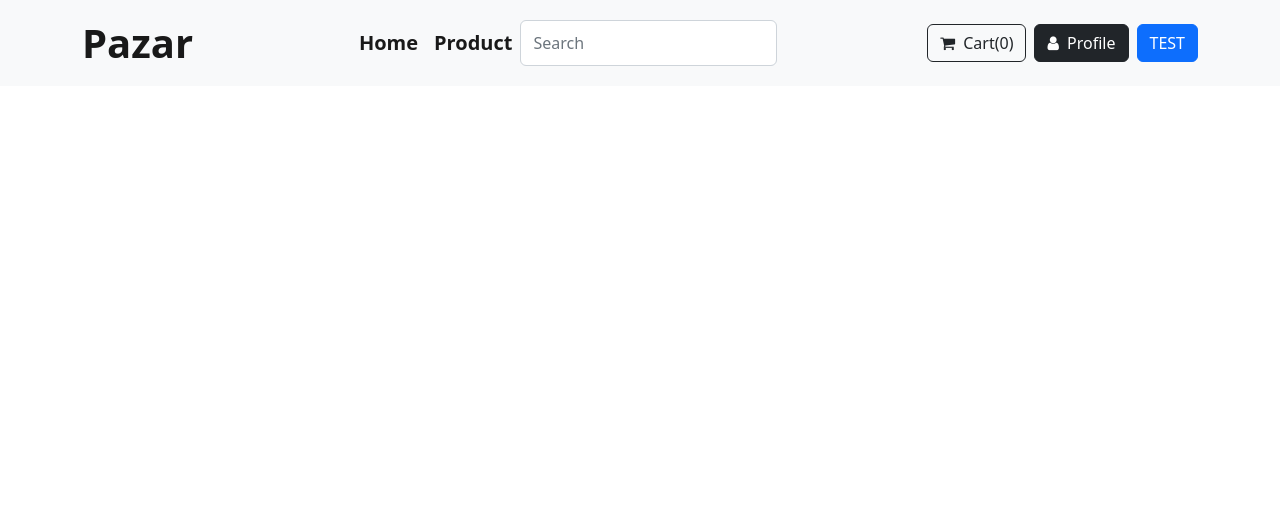
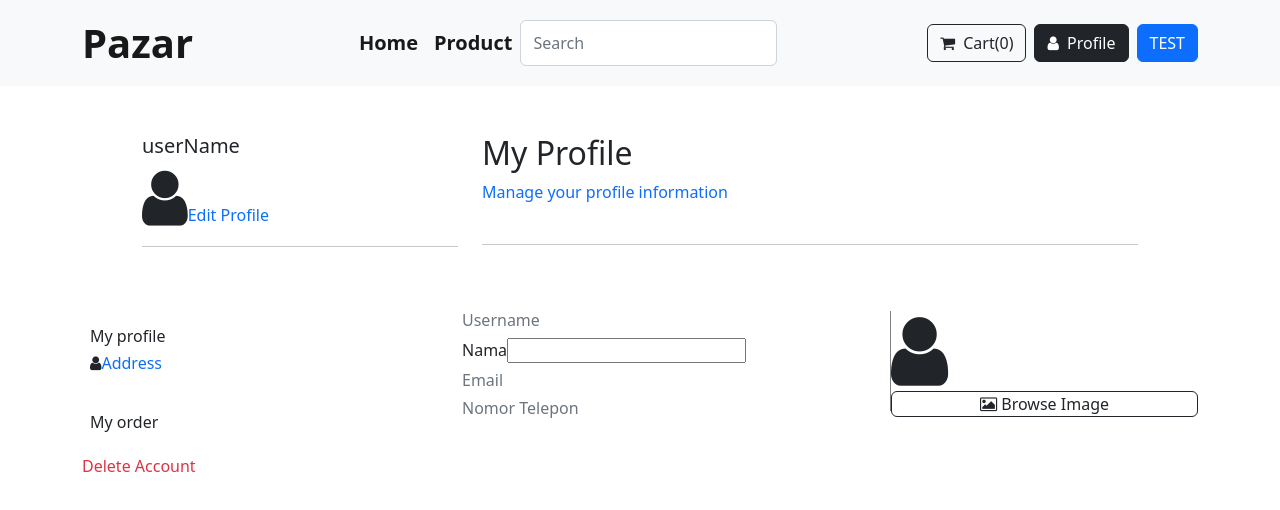
Before and after one commit to ALTA-FE07-IkramAbdillah/Pazar-app, a React (Create React App) app: page /profile in a window 1280 px wide. Shown: the top 510 px of the page. Built offline with nearby package versions, Linux system fonts and the light colour scheme.

Commit message:
add profile

```diff
--- a/src/App.css
+++ b/src/App.css
@@ -2,3 +2,8 @@
 .navbar-nav a {
   font-size: 15px;
 }
+.vl {
+  border-left: 1px solid grey;
+  height: 100px;
+  margin-left: 3rem;
+}
--- a/src/App.js
+++ b/src/App.js
@@ -6,6 +6,7 @@ import Product from "./components/Product";
 import Jumbotron from "./components/Jumbotron";
 import Detail from "./components/Detail";
 import Landing from "./pages/Landing";
+import Profile from "./pages/Profile";
 
 // import { Provider } from "react-redux";
 // import store from "./redux/reducer/store";
@@ -21,6 +22,7 @@ function App() {
           <Route path="/products" element={<Product />} />
           <Route path="/products/:id" element={<Detail />} />
           <Route path="/login" element={<Landing />} />
+          <Route path="profile" element={<Profile />} />
         </Routes>
       </BrowserRouter>
       {/* </Provider> */}
--- /dev/null
+++ b/src/pages/Profile.jsx
@@ -0,0 +1,87 @@
+import React from "react";
+import { Col, Container, Modal, NavLink, Row } from "react-bootstrap";
+import "../App.css";
+
+const Profile = () => {
+  return (
+    <>
+      <Container>
+        <Row className="m-5">
+          <Col>
+            <h6 className="fs-5">userName</h6>
+            <i className="fa fa-reguler fa-user fa-4x"></i>
+            <a className="text-decoration-none" href="#">
+              Edit Profile
+            </a>
+            <hr />
+          </Col>
+          <Col xs={8}>
+            <h2>My Profile</h2>
+            <a className="text-decoration-none" href="#">
+              Manage your profile information
+            </a>
+            <br />
+            <br />
+            <hr />
+          </Col>
+        </Row>
+
+        <Row>
+          <Col xs={4}>
+            <Row className="px-2 py-3">
+              <h6>My profile</h6>
+              <h6>
+                <i className="fa fa-light fa-user"></i>
+                <a className="text-decoration-none" href="#">
+                  Address
+                </a>
+              </h6>
+            </Row>
+            <Row className="px-2 py-3">
+              <h6>
+                <i class="fa-solid fa-list-radio"></i>
+                My order
+              </h6>
+            </Row>
+            {/* <Modal.Dialog className="px-2 py-3"> */}
+            <Modal.Body>
+              <h6 className="text-danger">
+                <i class="fa fa-user-xmark"></i>
+                Delete Account
+              </h6>
+            </Modal.Body>
+            {/* </Modal.Dialog> */}
+          </Col>
+
+          <Col xs={4}>
+            <h6 className="text-secondary">Username</h6>
+
+            <form>
+              <label>
+                <h6>
+                  Nama
+                  <input type="text" nama="nama" />
+                </h6>
+              </label>
+            </form>
+            <h6 className="text-secondary">Email</h6>
+            <h6 className="text-secondary">Nomor Telepon</h6>
+          </Col>
+
+          <Col xs={4}>
+            <div className="vl">
+              <div className="me-4">
+                <i class="fa fa-user fa-5x"></i>
+              </div>
+              <NavLink to="/" className="btn btn-outline-white border-dark">
+                <i className="fa fa-image"></i> Browse Image
+              </NavLink>
+            </div>
+          </Col>
+        </Row>
+      </Container>
+    </>
+  );
+};
+
+export default Profile;
```
